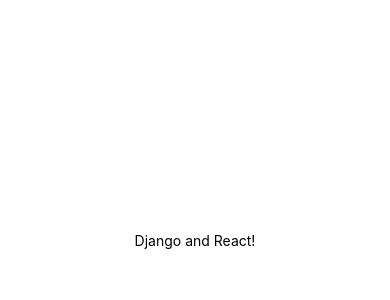
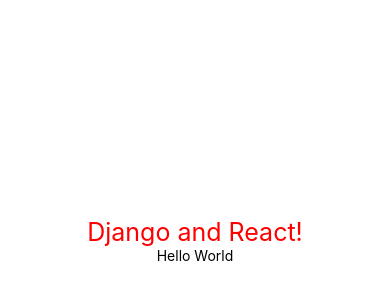
Before and after one commit to collinskoech11/ReactNativeBlogApp, a React Native app in the folder ReactNativeApp/: screen / in a window 390 px wide. Shown: the part 182-482 px from the top of the page. Built offline with nearby package versions, Linux system fonts and the light colour scheme.

Commit message:
install react-native-paper

```diff
--- a/ReactNativeApp/App.js
+++ b/ReactNativeApp/App.js
@@ -5,8 +5,9 @@
 export default function App() {
   return (
     <View style={styles.container}>
-      <Text>Django and React!</Text>
-      <StatusBar style="auto" />
+      <Text style={styles.textStyle}>Django and React!</Text>
+      <Text>Hello World</Text>
+     {/** <StatusBar style="auto" /> */}
     </View>
   );
 }
@@ -20,4 +21,8 @@
     alignItems: 'center',
     justifyContent: 'center',
   },
+  textStyle :{
+    fontSize:25,
+    color:"red",
+  }
 });
```
